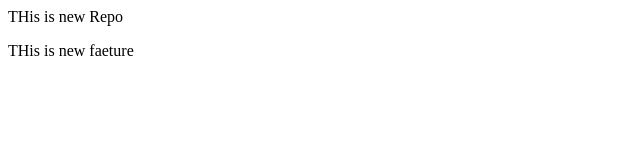
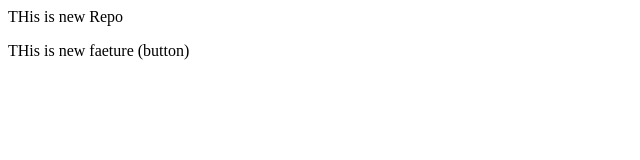
Before and after one commit to RamYadav22/localrepo, a plain HTML site: page index.html in a window 1280 px wide. Shown: the full height of the page, 0-640 px from the left. Drawn offline with Linux system fonts and the light colour scheme.

```diff
--- a/index.html
+++ b/index.html
@@ -1,4 +1,4 @@
 <p>THis is new Repo</p>
-<p>THis is new faeture
+<p>THis is new faeture (button)
 
 </p>
```
